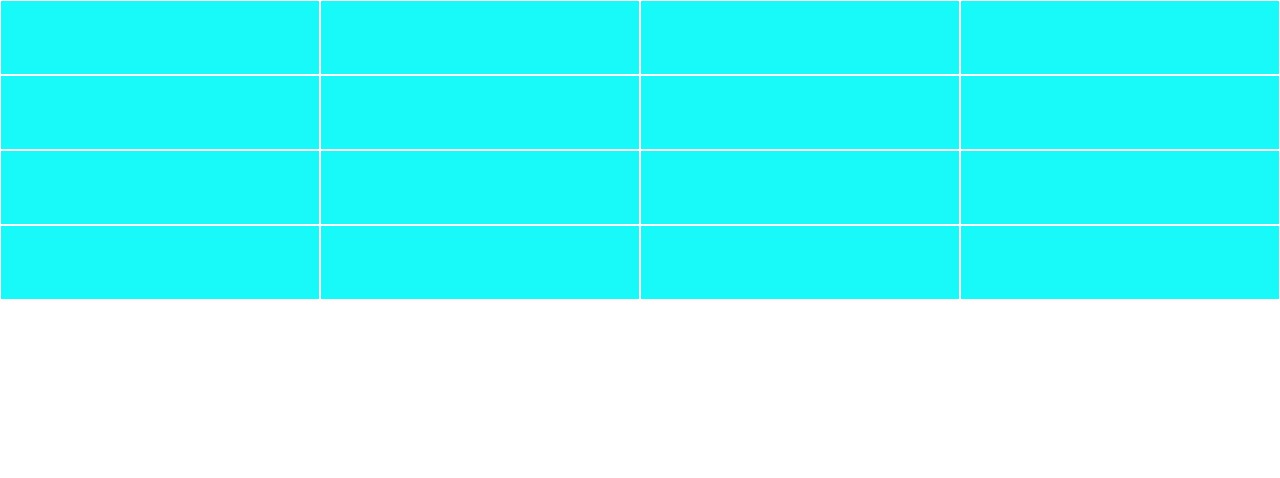
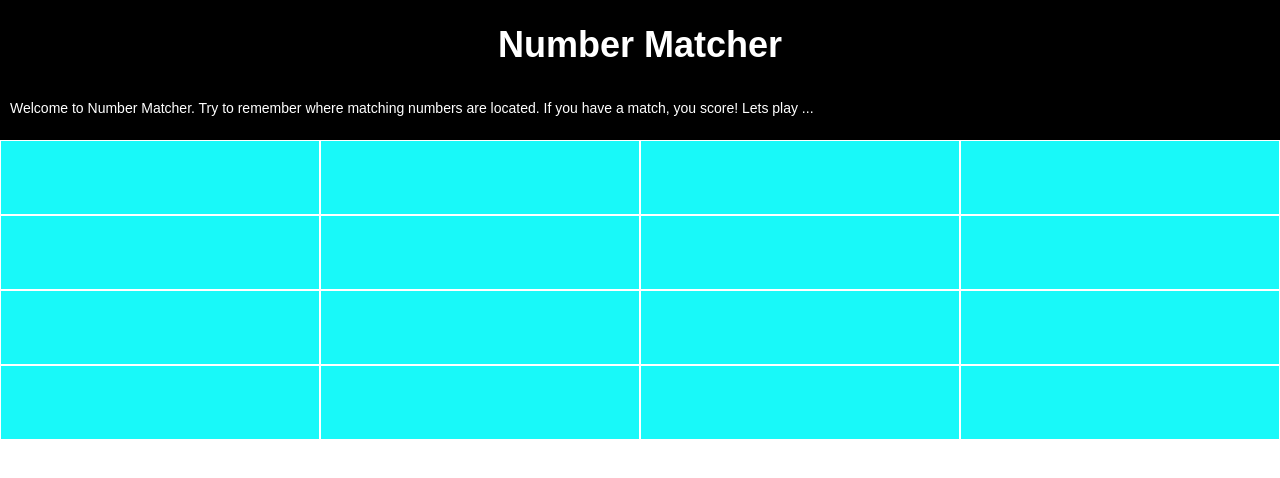
Before and after one commit to deric10000/NumberMatchingExercise, a React app: page / in a window 1280 px wide. Built offline with nearby package versions, Linux system fonts and the light colour scheme.

Commit message:
setup of initial header design

```diff
--- a/src/components/board.js
+++ b/src/components/board.js
@@ -1,8 +1,7 @@
 import React from 'react';
 import { Square } from './square';
 
-export const Board = ({handleClick, squares}) =>
-  (
+export const Board = ({handleClick, squares}) => (
     <div>
       { squares.map((square, i) =>
         <Square
@@ -13,4 +12,4 @@ export const Board = ({handleClick, squares}) =>
         />
       )}
     </div>
-  )
+)
--- a/src/components/game.js
+++ b/src/components/game.js
@@ -1,5 +1,6 @@
 import React, { Component } from 'react';
 import { Board } from './board';
+import { Header } from './header';
 
 const genRandNum = () => {
   return Math.floor(Math.random() * (1 - 8) + 8);
@@ -39,19 +40,19 @@ export class Game extends Component {
           console.log("array: " + a, "current value: " + square.value);
           if (a[0] === a[1]) {
             console.log(a[0] + " " + a[1] + " " + true);
-            document.getElementsByClassName('square')[i].style.background = '#D4C26A';
+            document.getElementsByClassName('square')[i].style.background = '#A5C663';
             document.getElementsByClassName('square')[i].style.color = 'white';
             a = []
           } else {
-            console.log(a[0] + " " + a[1] + " " + false)
+            console.log(a[0] + " " + a[1] + " " + false);
           }
-          return { value: square.value, flipped: true }
+          return { value: square.value, flipped: true };
         } else if (i !== index && square.flipped) {
           a = []
-          document.getElementsByClassName('square')[i].style.background = 'black'
-          return { value: square.value, flipped: false }
+          document.getElementsByClassName('square')[i].style.background = 'black';
+          return { value: square.value, flipped: false };
         } else {
-          return square
+          return square;
         }
       })
     })
@@ -61,6 +62,7 @@ export class Game extends Component {
 
     return (
           <div className="game-board">
+            <Header />
             <Board
               handleClick={ this.handleClick }
               squares={ this.state.squares }
--- /dev/null
+++ b/src/components/header.js
@@ -0,0 +1,9 @@
+import React from 'react';
+
+export const Header = () => (
+  <div className="header">
+    <h1>Number Matcher</h1>
+    <p>Welcome to Number Matcher. Try to remember where matching numbers are located.
+      If you have a match, you score! Lets play ...</p>
+  </div>
+)
--- a/src/components/square.js
+++ b/src/components/square.js
@@ -5,4 +5,4 @@ export const Square = ({handleClick, value, flipped}) => (
     onClick={ () => handleClick() }
     className="square"
   >{ flipped ? value : null }</button>
-);
+)
--- a/src/index.css
+++ b/src/index.css
@@ -18,3 +18,20 @@ body {
 .square:focus {
   outline: none;
 }
+
+.header {
+  float: left;
+  width: 100%;
+  color: white;
+  background-color: #000;
+}
+
+.header p {
+  padding: 10px;
+}
+
+.header h1 {
+  font-size: 36px;
+  font-weight: bold;
+  text-align: center;
+}
```
